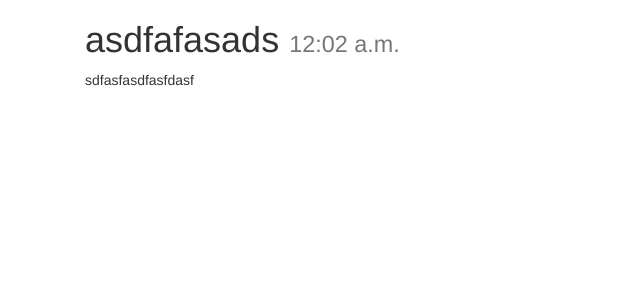
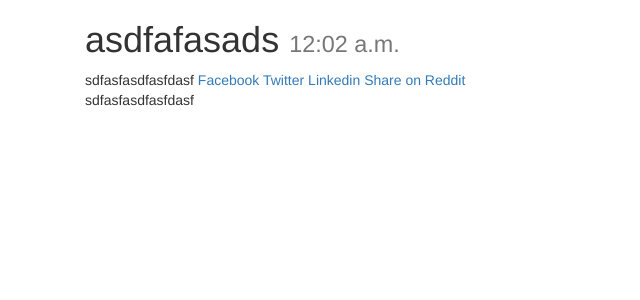
Before and after one commit to mariocespindola/MyBlog, a Django app: page /posts/3/ in a window 1280 px wide. Shown: the top 300 px of the page, without its empty margins (0-640 px from the left). Run offline with Django 3.2, Linux system fonts and the light colour scheme; data comes from the database, SQL or seed files in the repository; some libraries are stand-ins or nearby versions.

Commit message:
social share

```diff
--- a/MyBlog/posts/views.py
+++ b/MyBlog/posts/views.py
@@ -1,3 +1,4 @@
+from urllib.parse import quote_plus
 from django.contrib import messages
 from django.http import HttpResponse, HttpResponseRedirect
 from django.shortcuts import render, get_object_or_404, redirect
@@ -23,9 +24,11 @@ def post_create(request):
 
 def post_detail(request, id=None):
     instance = get_object_or_404(Post, id=id)
+    share_string =  quote_plus(instance.content)
     context = {
         'title': instance.title,
         'instance': instance,
+        'share_string' : share_string
     }
     return render(request, 'post_detail.html', context)
 
--- a/templates/post_detail.html
+++ b/templates/post_detail.html
@@ -7,12 +7,33 @@
 {% block content %}
 
     <div class="col-sm-12">
-    {% if instance.image %}
-    <img src="{{ instance.image.url }}" class="img-responsive">
+        {% if instance.image %}
+            <img src="{{ instance.image.url }}" class="img-responsive">
         {% endif %}
-        <h1>{{ title }} <small>{{ instance.timestamp }}</small></h1>
+        <h1>{{ title }}
+            <small>{{ instance.timestamp }}</small>
+        </h1>
+
+        {{ share_string }}
+
+        <a href="https://www.facebook.com/sharer/sharer.php?u={{ request.build_absolute_uri }}">
+            Facebook
+        </a>
+
+        <a href="https://twitter.com/home?status={{ share_string }}%20{{ request.build_absolute_uri }}">
+            Twitter
+        </a>
+
+        <a href='https://plus.google.com/share?url={{ request.build_absolute_uri }}'></a>
+
+        <a href="https://www.linkedin.com/shareArticle?mini=true&url={{ request.build_absolute_uri }}&title={{ instance.title }}&summary={{ share_string }}&source={{ request.build_absolute_uri }}">
+            Linkedin
+        </a>
+
+        <a href="http://www.reddit.com/submit?url={{ request.build_absolute_uri }}&title={{ share_string }}.">Share
+            on Reddit</a>
+
         {{ instance.content | linebreaks }}<br/>
-
     </div>
 
 {% endblock content %}
```
